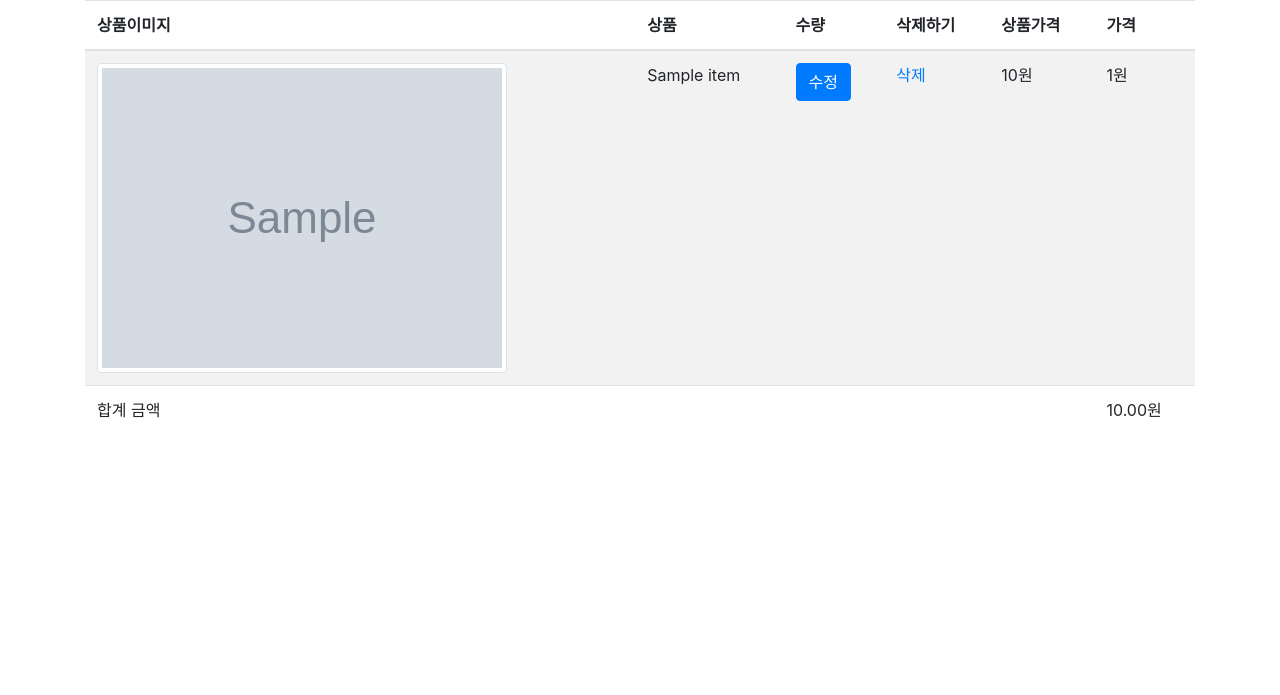
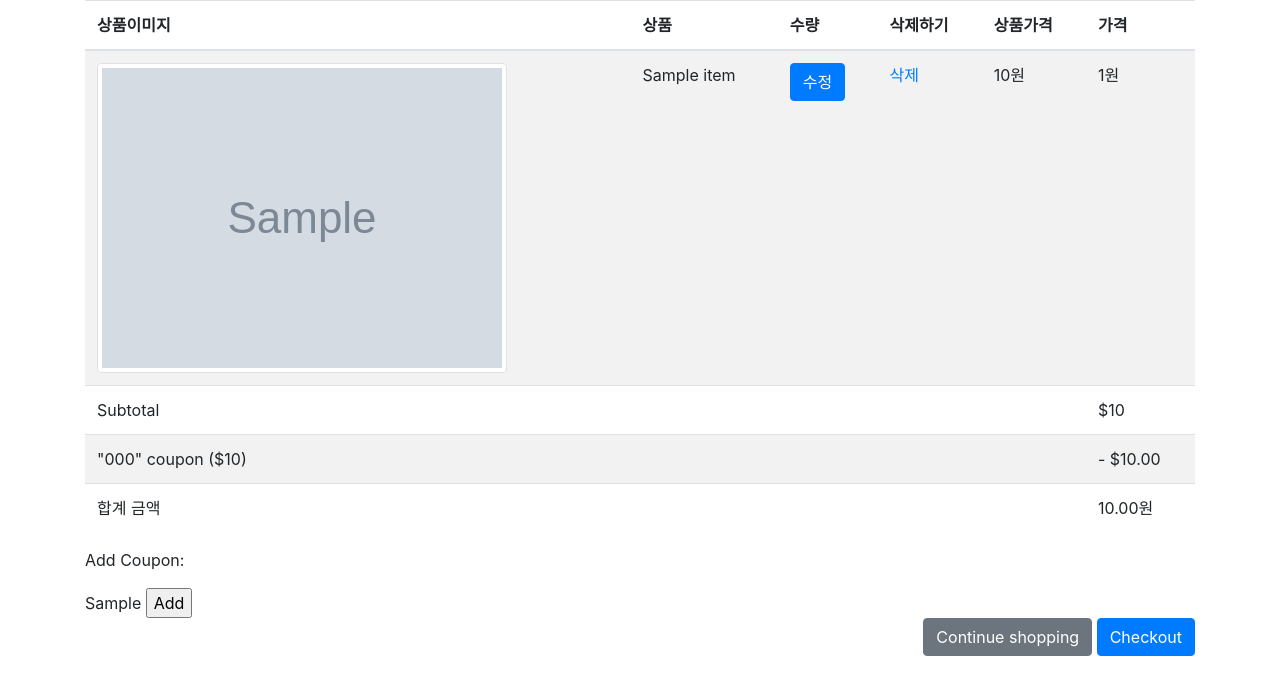
Before and after one commit to 1901703/jj, a Django app: template cart/templates/cart/detail.html in a window 1280 px wide. Shown: the part 56-751 px from the top of the page. Run offline with Django 3.2, Linux system fonts and the light colour scheme; the template is opened without the code that fills it: most values are stand-ins (such as "Sample title", 1, 10 or a date in 2020); grey boxes marked "Sample" are stand-in pictures; some libraries are stand-ins or nearby versions.

Commit message:
강윤희 1주

```diff
--- a/cart/templates/cart/detail.html
+++ b/cart/templates/cart/detail.html
@@ -41,6 +41,18 @@
             </tr>
             {% endwith %}
         {% endfor %}
+        {% if cart.coupon %}
+            <tr class="subtotal">
+                <td>Subtotal</td>
+                <td colspan="4"></td>
+                <td >${{ cart.get_item_total }}</td>
+            </tr>
+            <tr>
+                    <td>"{{ cart.coupon.code }}" coupon (${{ cart.coupon.amount }})</td>
+                <td colspan="4"></td>
+                <td >- ${{ cart.get_discount_total|floatformat:"2" }}</td>
+            </tr>
+        {% endif %}
 
         <tr class="total">
             <td>합계 금액</td>
@@ -50,4 +62,18 @@
         </tbody>
     </table>
 
+    <p>
+        Add Coupon:
+    </p>
+    <form action='{% url "coupon:add" %}' method="post">
+        {{ add_coupon }}
+        <input type="submit" value="Add">
+        {% csrf_token %}
+    </form>
+
+
+    <p class="text-right">
+        <a href='{% url "shop:item_all" %}' class="btn btn-secondary">Continue shopping</a>
+        <a href='{% url "orders:order_create" %}' class="btn btn-primary">Checkout</a>
+    </p>
 {% endblock %}
--- a/config/urls.py
+++ b/config/urls.py
@@ -27,4 +27,6 @@ urlpatterns = [
     path('shop/', include('shop.urls')),
     path('qna/', include('qna.urls')),
     path('cart/', include('cart.urls')),
+    path('coupon/', include('coupon.urls')),
+    path('order/', include('order.urls')),
 ]+ static(settings.MEDIA_URL, document_root=settings.MEDIA_ROOT)
```
Also changed, not shown: cart/cart.py (+24 -9 lines), cart/views.py (+14 -10 lines), config/settings.py (+11 -0 lines), db.sqlite3.
